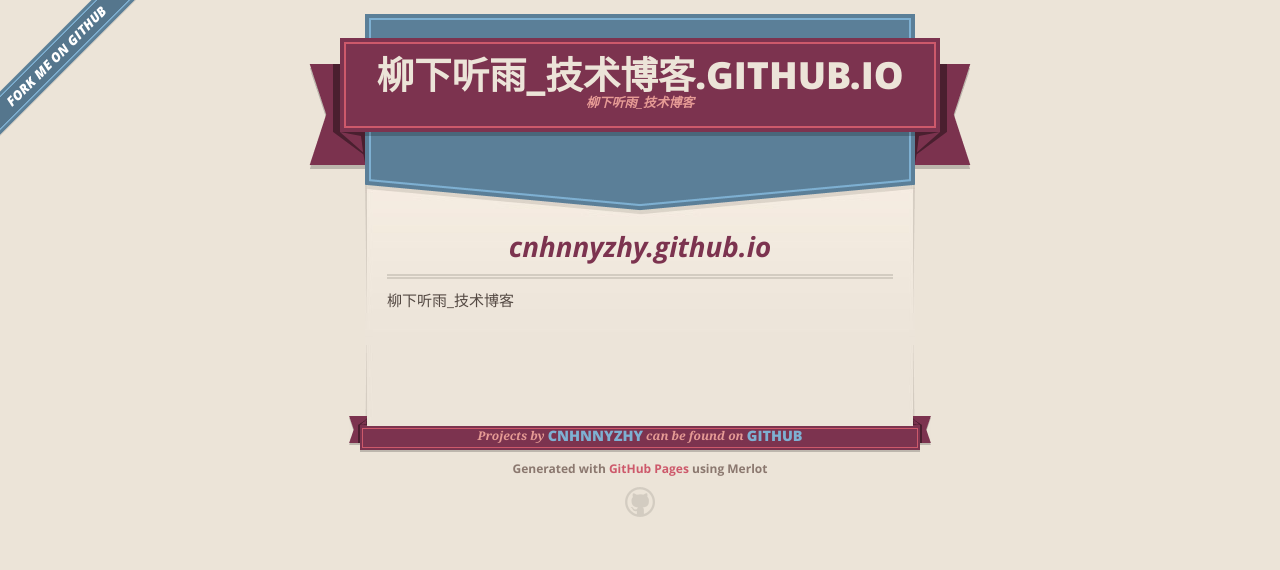
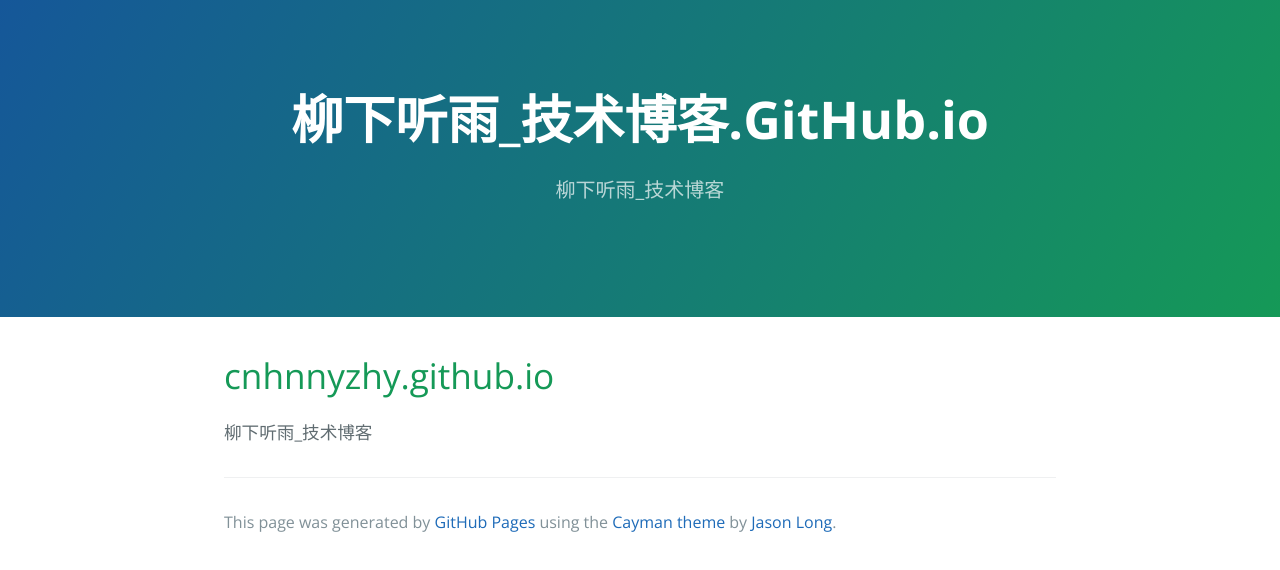
Before and after one commit to cnhnnyzhy/cnhnnyzhy.github.io, a plain HTML site: page index.html in a window 1280 px wide. Drawn offline with nearby package versions, Linux system fonts and the light colour scheme.

Commit message:
Replace master branch with page content via GitHub

```diff
--- a/index.html
+++ b/index.html
@@ -1,69 +1,32 @@
 <!DOCTYPE html>
-<html>
+<html lang="en-us">
   <head>
-    <meta charset='utf-8'>
-    <meta http-equiv="X-UA-Compatible" content="chrome=1">
-    <meta name="viewport" content="width=640">
+    <meta charset="UTF-8">
+    <title>柳下听雨_技术博客.GitHub.io by cnhnnyzhy</title>
+    <meta name="viewport" content="width=device-width, initial-scale=1">
+    <link rel="stylesheet" type="text/css" href="stylesheets/normalize.css" media="screen">
+    <link href='https://fonts.googleapis.com/css?family=Open+Sans:400,700' rel='stylesheet' type='text/css'>
+    <link rel="stylesheet" type="text/css" href="stylesheets/stylesheet.css" media="screen">
+    <link rel="stylesheet" type="text/css" href="stylesheets/github-light.css" media="screen">
+  </head>
+  <body>
+    <section class="page-header">
+      <h1 class="project-name">柳下听雨_技术博客.GitHub.io</h1>
+      <h2 class="project-tagline">柳下听雨_技术博客</h2>
+    </section>
 
-    <link rel="stylesheet" href="stylesheets/core.css" media="screen">
-    <link rel="stylesheet" href="stylesheets/mobile.css" media="handheld, only screen and (max-device-width:640px)">
-    <link rel="stylesheet" href="stylesheets/github-light.css">
-
-    <script type="text/javascript" src="javascripts/modernizr.js"></script>
-    <script type="text/javascript" src="https://ajax.googleapis.com/ajax/libs/jquery/1.7.1/jquery.min.js"></script>
-    <script type="text/javascript" src="javascripts/headsmart.min.js"></script>
-    <script type="text/javascript">
-      $(document).ready(function () {
-        $('#main_content').headsmart()
-      })
-    </script>
-    <title>柳下听雨_技术博客.GitHub.io by cnhnnyzhy</title>
-  </head>
-
-  <body>
-    <a id="forkme_banner" href="https://github.com/cnhnnyzhy">View on GitHub</a>
-    <div class="shell">
-
-      <header>
-        <span class="ribbon-outer">
-          <span class="ribbon-inner">
-            <h1>柳下听雨_技术博客.GitHub.io</h1>
-            <h2>柳下听雨_技术博客</h2>
-          </span>
-          <span class="left-tail"></span>
-          <span class="right-tail"></span>
-        </span>
-      </header>
-
-      <div id="no-downloads">
-        <span class="inner">
-        </span>
-      </div>
-
-
-      <span class="banner-fix"></span>
-
-
-      <section id="main_content">
-        <h1>
+    <section class="main-content">
+      <h1>
 <a id="cnhnnyzhygithubio" class="anchor" href="#cnhnnyzhygithubio" aria-hidden="true"><span class="octicon octicon-link"></span></a>cnhnnyzhy.github.io</h1>
 
 <p>柳下听雨_技术博客</p>
-      </section>
 
-      <footer>
-        <span class="ribbon-outer">
-          <span class="ribbon-inner">
-            <p>Projects by <a href="https://github.com/cnhnnyzhy">cnhnnyzhy</a> can be found on <a href="https://github.com/cnhnnyzhy">GitHub</a></p>
-          </span>
-          <span class="left-tail"></span>
-          <span class="right-tail"></span>
-        </span>
-        <p>Generated with <a href="https://pages.github.com">GitHub Pages</a> using Merlot</p>
-        <span class="octocat"></span>
+      <footer class="site-footer">
+
+        <span class="site-footer-credits">This page was generated by <a href="https://pages.github.com">GitHub Pages</a> using the <a href="https://github.com/jasonlong/cayman-theme">Cayman theme</a> by <a href="https://twitter.com/jasonlong">Jason Long</a>.</span>
       </footer>
 
-    </div>
+    </section>
 
 
   </body>
```
